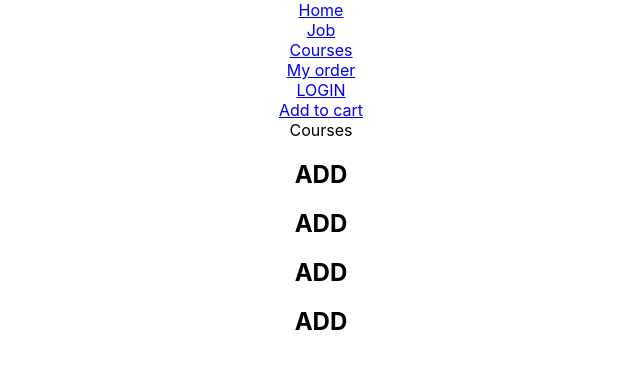
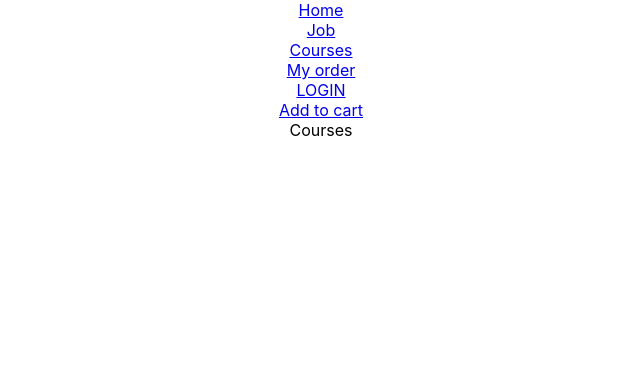
Before and after one commit to abhishekadityaroy102/-futuristic-boundary-6014, a React (Create React App) app in the folder futuristic/: page /courses in a window 1280 px wide. Shown: the top 368 px of the page, without its empty margins (319-959 px from the left). Built offline with nearby package versions, Linux system fonts and the light colour scheme.

Commit message:
Update Courses.jsx

```diff
--- a/futuristic/src/Component/Courses/Courses.jsx
+++ b/futuristic/src/Component/Courses/Courses.jsx
@@ -1,15 +1,7 @@
 import React from "react";
 
 const Courses = () => {
-  return (
-    <div>
-      Courses
-      <h2>ADD</h2>
-      <h2>ADD</h2>
-      <h2>ADD</h2>
-      <h2>ADD</h2>
-    </div>
-  );
+  return <div>Courses</div>;
 };
 
 export default Courses;
```
